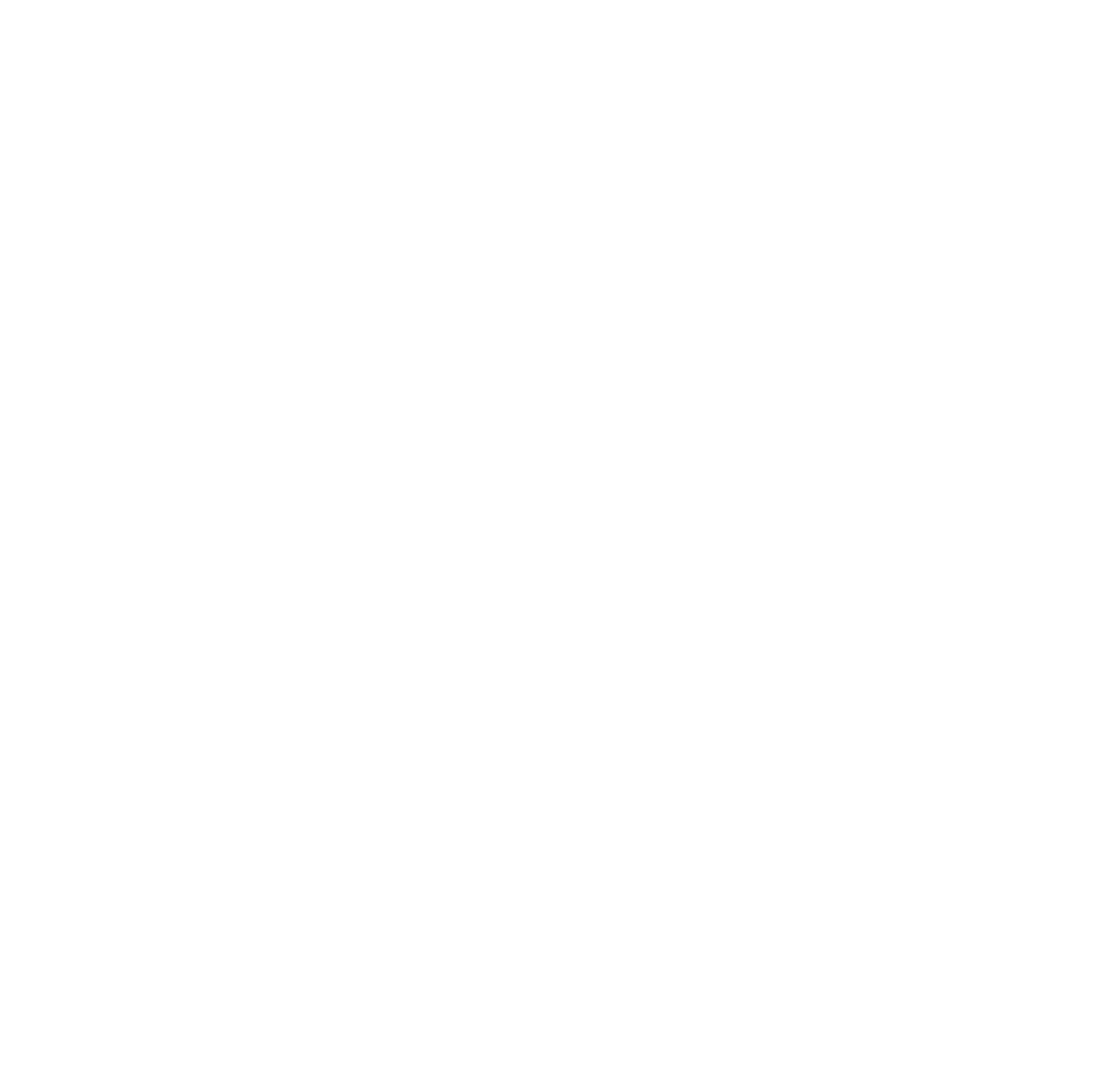
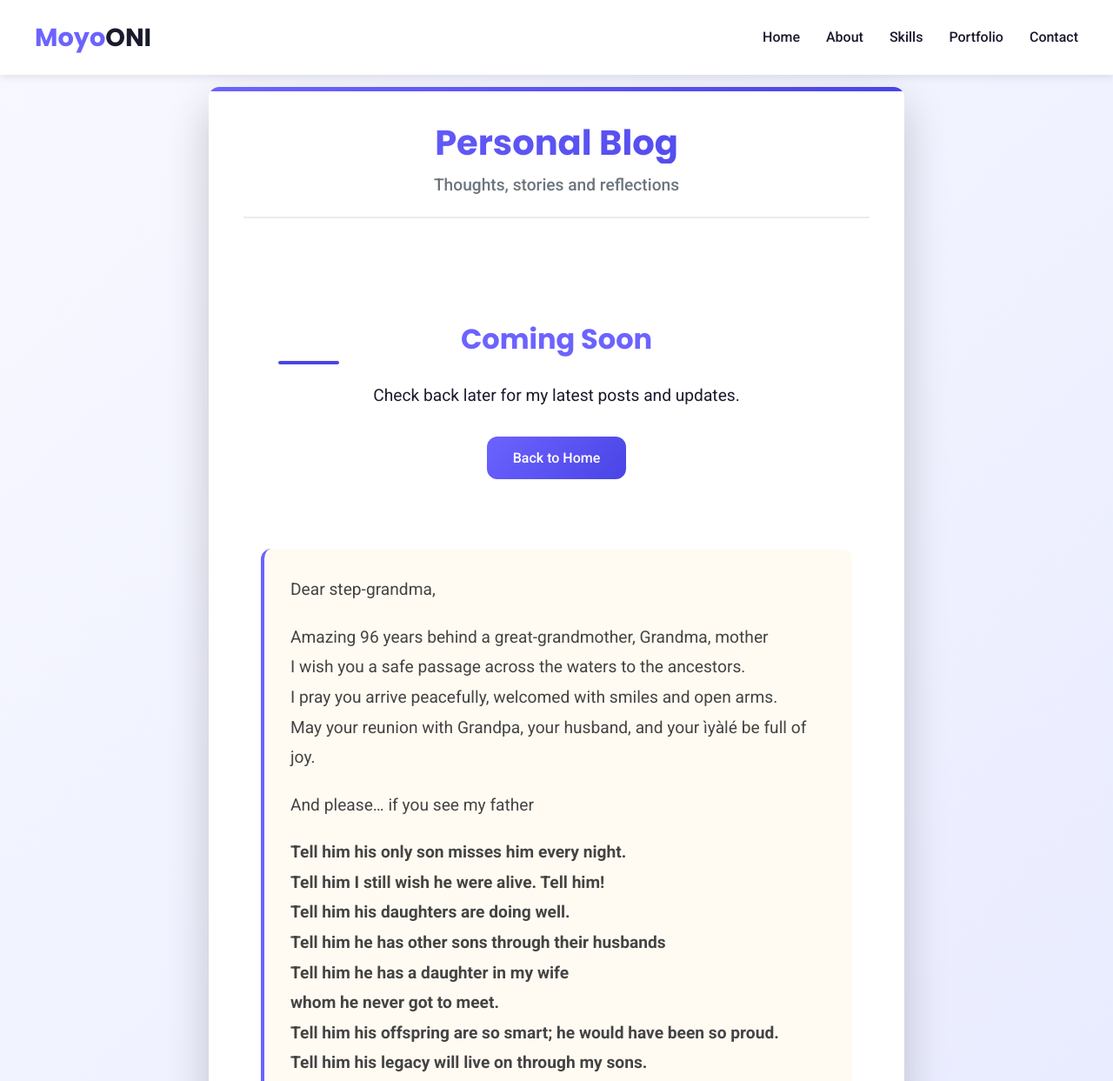
Before and after one commit to MoyoOni/Portfolio-SITE, a plain HTML site: page writing.html in a window 1280 px wide. Shown: the top 1243 px of the page at 87% size. Before the commit the page ends 800 px from the top, so only its background shows below. Drawn offline with Linux system fonts and the light colour scheme.

Commit message:
Add writing page and update navigation

```diff
--- a/style.css
+++ b/style.css
@@ -728,64 +728,6 @@ footer {
 .animate-on-scroll.appear {
     opacity: 1;
     transform: translateY(0);
-}cd c:\Users\Test\portfolio-sitecd c:\Users\Test\portfolio-site
-
-/* Centered Contact Section */
-.contact-info-centered {
-    display: flex;
-    flex-direction: column;
-    align-items: center;
-    text-align: center;
-    max-width: 600px;
-    margin: 0 auto;
-    padding: 30px;
-    background: rgba(108, 99, 255, 0.05);
-    border-radius: var(--border-radius);
-}
-
-.contact-info-centered h3 {
-    color: var(--primary);
-    margin-bottom: 30px;
-    font-size: 1.8rem;
-}
-
-.contact-info-centered .contact-item {
-    display: flex;
-    align-items: center;
-    justify-content: center;
-    gap: 15px;
-    margin-bottom: 20px;
-    width: 100%;
-}
-
-.contact-info-centered .contact-text {
-    text-align: left;
-}
-
-.social-links-centered {
-    display: flex;
-    justify-content: center;
-    gap: 20px;
-    margin-top: 30px;
-}
-
-.social-links-centered a {
-    display: inline-flex;
-    align-items: center;
-    justify-content: center;
-    width: 50px;
-    height: 50px;
-    background: var(--primary);
-    color: white;
-    border-radius: 50%;
-    font-size: 1.5rem;
-    transition: var(--transition);
-    text-decoration: none;
-}
-
-.social-links-centered a:hover {
-    background: var(--secondary);
-    transform: translateY(-5px);
 }
 
 /* Centered Contact Section */
--- a/writing.html
+++ b/writing.html
@@ -0,0 +1,296 @@
+<!DOCTYPE html>
+<html lang="en">
+<head>
+    <meta charset="UTF-8">
+    <meta name="viewport" content="width=device-width, initial-scale=1.0">
+    <title>Personal Blog | Moyo ONI</title>
+    <link rel="stylesheet" href="https://cdnjs.cloudflare.com/ajax/libs/font-awesome/6.4.0/css/all.min.css">
+    <link href="https://fonts.googleapis.com/css2?family=Poppins:wght@300;400;500;600;700&family=Roboto:wght@300;400;500;700&display=swap" rel="stylesheet">
+    <link rel="stylesheet" href="style.css">
+    <style>
+        #blog {
+            padding: 80px 0;
+            background: linear-gradient(135deg, #f8f9ff 0%, #e6e9ff 100%);
+            min-height: 100vh;
+        }
+
+        .blog-content {
+            max-width: 800px;
+            margin: 0 auto;
+            padding: 0 20px;
+        }
+
+        .blog-content h2 {
+            margin-top: 40px;
+            margin-bottom: 20px;
+            font-size: 1.8rem;
+            color: var(--primary);
+            position: relative;
+            padding-bottom: 10px;
+        }
+
+        .blog-content h2:after {
+            content: '';
+            position: absolute;
+            bottom: 0;
+            left: 0;
+            width: 70px;
+            height: 4px;
+            background: var(--secondary);
+            border-radius: 2px;
+        }
+
+        .blog-content p {
+            margin-bottom: 20px;
+            font-size: 1.1rem;
+            line-height: 1.7;
+            color: #444;
+        }
+
+        blockquote {
+            border-left: 4px solid var(--primary);
+            padding: 25px;
+            margin: 30px 0;
+            background: linear-gradient(135deg, rgba(108, 99, 255, 0.1) 0%, rgba(74, 68, 230, 0.1) 100%);
+            font-style: italic;
+            border-radius: 0 var(--border-radius) var(--border-radius) 0;
+        }
+
+        blockquote p {
+            margin: 0;
+            font-size: 1.2rem;
+            color: var(--dark);
+        }
+
+        .flyer-container {
+            max-width: 800px;
+            margin: 20px auto;
+            background: white;
+            border-radius: var(--border-radius);
+            box-shadow: 0 20px 50px rgba(0, 0, 0, 0.2);
+            overflow: hidden;
+            padding: 40px;
+            position: relative;
+        }
+
+        .flyer-container:before {
+            content: "";
+            position: absolute;
+            top: 0;
+            left: 0;
+            right: 0;
+            height: 5px;
+            background: linear-gradient(90deg, var(--primary), var(--secondary));
+        }
+
+        .flyer-header {
+            text-align: center;
+            margin-bottom: 30px;
+            padding-bottom: 20px;
+            border-bottom: 2px solid var(--light-gray);
+        }
+
+        .flyer-header h1 {
+            font-size: 2.5rem;
+            margin-bottom: 10px;
+            color: var(--primary);
+            background: linear-gradient(135deg, var(--primary), var(--secondary));
+            -webkit-background-clip: text;
+            -webkit-text-fill-color: transparent;
+            background-clip: text;
+        }
+
+        .flyer-header p {
+            font-size: 1.2rem;
+            color: var(--gray);
+            font-weight: 500;
+        }
+
+        .coming-soon {
+            text-align: center;
+            padding: 50px 20px;
+        }
+
+        .coming-soon h2 {
+            font-size: 2rem;
+            color: var(--primary);
+            margin-bottom: 20px;
+        }
+
+        .coming-soon p {
+            font-size: 1.2rem;
+            color: var(--dark);
+            margin-bottom: 30px;
+        }
+
+        .btn {
+            display: inline-block;
+            background: linear-gradient(135deg, var(--primary), var(--secondary));
+            color: white;
+            padding: 12px 30px;
+            border-radius: var(--border-radius);
+            text-decoration: none;
+            font-weight: 500;
+            transition: var(--transition);
+            border: none;
+            cursor: pointer;
+            font-size: 1rem;
+        }
+
+        .btn:hover {
+            transform: translateY(-3px);
+            box-shadow: 0 10px 20px rgba(108, 99, 255, 0.3);
+        }
+
+        /* Letter styles */
+        .letter {
+            background: rgba(255, 248, 230, 0.5);
+            padding: 30px;
+            border-radius: var(--border-radius);
+            margin: 30px 0;
+            border-left: 4px solid var(--primary);
+        }
+
+        .letter p {
+            font-size: 1.2rem;
+            line-height: 1.8;
+        }
+
+        .signature {
+            text-align: right;
+            font-style: italic;
+            margin-top: 30px;
+        }
+
+        @media (max-width: 768px) {
+            .blog-content {
+                padding: 0 10px;
+            }
+
+            .flyer-container {
+                padding: 20px;
+                margin: 10px;
+            }
+
+            .flyer-header h1 {
+                font-size: 2rem;
+            }
+        }
+
+        /* Animation classes */
+        .animate-on-scroll {
+            opacity: 0;
+            transform: translateY(30px);
+            transition: opacity 0.6s ease-out, transform 0.6s ease-out;
+        }
+
+        .animate-on-scroll.visible {
+            opacity: 1;
+            transform: translateY(0);
+        }
+    </style>
+</head>
+<body>
+    <!-- Header & Navigation -->
+    <header>
+        <div class="container header-container">
+            <a href="index.html" class="logo">Moyo<span>ONI</span></a>
+            <button class="hamburger" id="hamburger">
+                <i class="fas fa-bars"></i>
+            </button>
+            <ul class="nav-links" id="nav-links">
+                <li><a href="index.html">Home</a></li>
+                <li><a href="index.html#about">About</a></li>
+                <li><a href="index.html#skills">Skills</a></li>
+                <li><a href="portfolio.html">Portfolio</a></li>
+                <li><a href="index.html#contact">Contact</a></li>
+            </ul>
+        </div>
+    </header>
+
+    <!-- Blog Section -->
+    <section id="blog">
+        <div class="container">
+            <div class="flyer-container">
+                <div class="flyer-header">
+                    <h1>Personal Blog</h1>
+                    <p>Thoughts, stories and reflections</p>
+                </div>
+
+                <div class="blog-content">
+                    <div class="coming-soon animate-on-scroll">
+                        <h2>Coming Soon</h2>
+                        <p>Check back later for my latest posts and updates.</p>
+                        <a href="index.html" class="btn">Back to Home</a>
+                    </div>
+
+                    <div class="letter animate-on-scroll">
+                        <p>Dear step-grandma,</p>
+
+                        <p>Amazing 96 years behind a great-grandmother, Grandma, mother<br>
+                        I wish you a safe passage across the waters to the ancestors.<br>
+                        I pray you arrive peacefully, welcomed with smiles and open arms.<br>
+                        May your reunion with Grandpa, your husband, and your ìyàlé be full of joy.</p>
+
+                        <p>And please… if you see my father</p>
+
+                        <p><strong>Tell him his only son misses him every night.<br>
+                        Tell him I still wish he were alive. Tell him!<br>
+                        Tell him his daughters are doing well.<br>
+                        Tell him he has other sons through their husbands<br>
+                        Tell him he has a daughter in my wife<br>
+                        whom he never got to meet.<br>
+                        Tell him his offspring are so smart; he would have been so proud.<br>
+                        Tell him his legacy will live on through my sons.</strong></p>
+
+                        <p><em>Ìwà ìtùtù àti ìwà pẹ̀lẹ́</em><br>
+                        Gentle character and calm demeanor.<br>
+                        Always tell the truth. Always give your best.<br>
+                        Those were his only rules.</p>
+
+                        <p><strong>Tell him that’s all I intend to be.<br>
+                        Please tell him it’s from me.<br>
+                        He will listen.</strong></p>
+
+                        <p class="signature">Moyo</p>
+                    </div>
+                </div>
+            </div>
+        </div>
+    </section>
+
+    <!-- Footer -->
+    <footer>
+        <div class="container">
+            <a href="index.html" class="logo">Moyo<span>ONI</span></a>
+            <div class="social-links">
+                <a href="https://github.com/MoyoOni"><i class="fab fa-github"></i></a>
+                <a href="https://uk.linkedin.com/in/moyooni"><i class="fab fa-linkedin-in"></i></a>
+                <a href="https://x.com/MoyoOniPro"><i class="fab fa-twitter"></i></a>
+                <a href="https://www.instagram.com/ifamoyo_/"><i class="fab fa-instagram"></i></a>
+            </div>
+            <p class="copyright">© 2025 Moyo Oni. All rights reserved.</p>
+        </div>
+    </footer>
+
+    <script src="script.js"></script>
+    <script>
+        // Add animation on scroll
+        document.addEventListener('DOMContentLoaded', function() {
+            const observer = new IntersectionObserver((entries) => {
+                entries.forEach(entry => {
+                    if (entry.isIntersecting) {
+                        entry.target.classList.add('visible');
+                    }
+                });
+            }, {
+                threshold: 0.1
+            });
+
+            document.querySelectorAll('.animate-on-scroll').forEach(el => {
+                observer.observe(el);
+            });
+        });
+    </script>
+</body>
+</html>
```
Also changed, not shown: index.html (+2 -1 lines).
